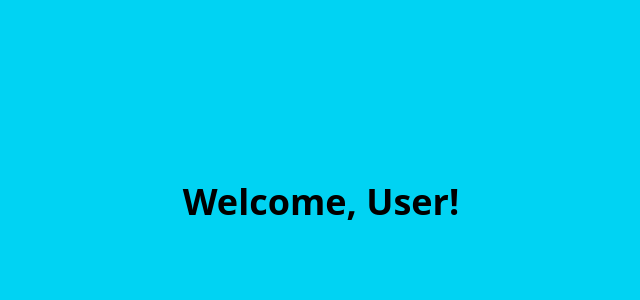
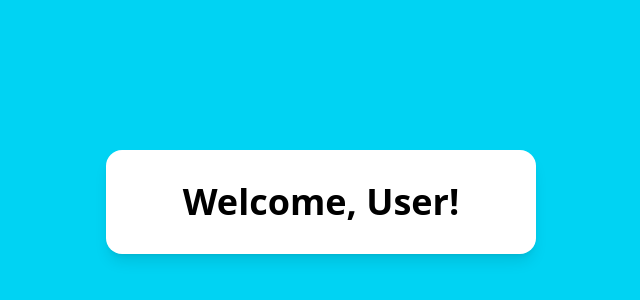
Before and after one commit to vicky-axios/login-form, a React (Vite) app: page /dashboard in a window 1280 px wide. Shown: the part 218-518 px from the top of the page, without its empty margins (319-959 px from the left). Built offline with nearby package versions, Linux system fonts and the light colour scheme.

Commit message:
New changes

```diff
--- a/src/component/Dashboard.jsx
+++ b/src/component/Dashboard.jsx
@@ -6,8 +6,11 @@ const Dashboard = () => {
     const userName = location.state?.userName || "User";
 
     return (
-        <div className="text-center mt-10">
-            <h1 className="text-4xl font-bold">Welcome, {userName}!</h1>
+        <div className="text-center mt-10 w-[430px] bg-white p-8 rounded-2xl shadow-lg">
+            <div className=''>
+                <h1 className="text-4xl font-bold">Welcome, {userName}!</h1>
+            </div>
+
         </div>
     );
 };
```
